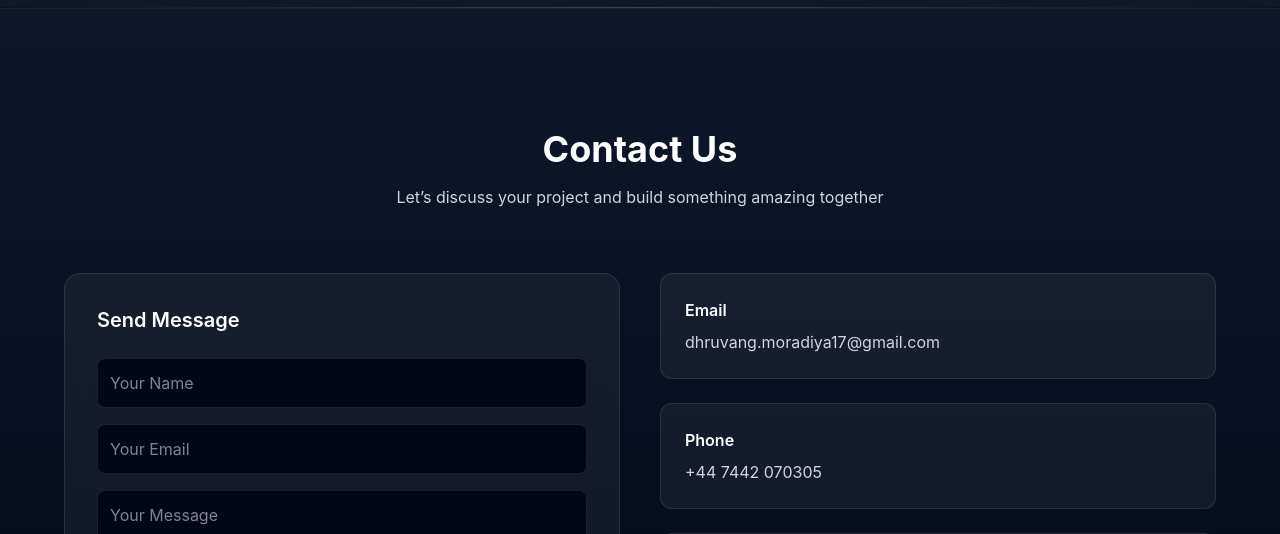
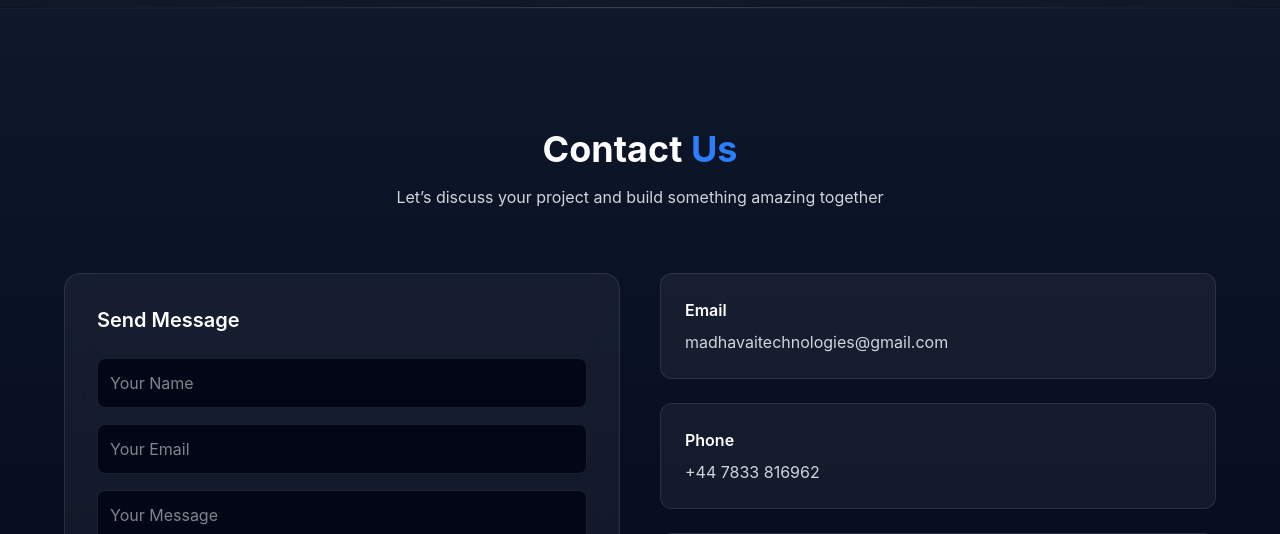
Before and after one commit to maulikmoradiya123/madhav-ai, a React (Vite) app: page / in a window 1280 px wide. Shown: the part 1860-2394 px from the top of the page. Built offline with nearby package versions, Linux system fonts and the light colour scheme.

Commit message:
New changes done 07052026

```diff
--- a/src/App.jsx
+++ b/src/App.jsx
@@ -12,18 +12,45 @@ function App() {
   const [loading, setLoading] = useState(true);
 
   useEffect(() => {
-    // Loader timing (you can reduce to 1500 for better UX)
-    const timer = setTimeout(() => setLoading(false), 1500);
+    const timer = setTimeout(() => setLoading(false), 2000);
     return () => clearTimeout(timer);
   }, []);
 
-  // 🔄 Loader Screen
   if (loading) {
     return (
-      <div className="h-screen flex flex-col items-center justify-center bg-[#0b1220] text-white">
-        {/* <h1 className="text-3xl font-bold mb-4">Madhav AI Technologies</h1> */}
-        <img src={logo} className="w-50 h-50"/>
-        <div className="w-10 h-10 border-4 border-blue-500 border-t-transparent rounded-full animate-spin"></div>
+      <div className="h-screen flex items-center justify-center bg-gradient-to-b from-[#020617] via-[#0b1220] to-[#111827] overflow-hidden">
+
+        {/* Glow Background */}
+        <div className="absolute w-72 h-72 bg-blue-500 opacity-20 blur-3xl rounded-full"></div>
+
+        {/* Content */}
+        <div className="relative flex flex-col items-center">
+
+          {/* Logo */}
+          <div className="animate-pulse">
+            <img
+              src={logo}
+              alt="Logo"
+              className="w-40 h-40 object-contain"
+            />
+          </div>
+
+          {/* Company Name */}
+          <h1 className="text-3xl font-bold text-white mt-4 tracking-wide">
+            Madhav AI Technologies
+          </h1>
+
+          {/* Loading Bar */}
+          <div className="w-64 h-1.5 bg-white/10 rounded-full overflow-hidden mt-6">
+              <div className="h-full bg-blue-500 rounded-full animate-progressBar"></div>
+          </div>
+
+          {/* Small Text */}
+          <p className="text-gray-400 text-sm mt-4 tracking-widest">
+            INITIALIZING EXPERIENCE...
+          </p>
+
+        </div>
       </div>
     );
   }
--- a/src/components/Contact.jsx
+++ b/src/components/Contact.jsx
@@ -27,7 +27,7 @@ function Contact() {
 
         {/* Heading */}
         <div className="text-center mb-16">
-          <h2 className="text-4xl font-bold mb-4">Contact Us</h2>
+          <h2 className="text-4xl font-bold mb-4">Contact <span className="text-blue-500">Us</span></h2>
           <p className="text-gray-300">
             Let’s discuss your project and build something amazing together
           </p>
@@ -86,12 +86,12 @@ function Contact() {
 
             <div className="bg-white/5 border border-white/10 p-6 rounded-xl">
               <h4 className="font-semibold mb-2">Email</h4>
-              <p className="text-gray-300">dhruvang.moradiya17@gmail.com</p>
+              <p className="text-gray-300">madhavaitechnologies@gmail.com</p>
             </div>
 
             <div className="bg-white/5 border border-white/10 p-6 rounded-xl">
               <h4 className="font-semibold mb-2">Phone</h4>
-              <p className="text-gray-300">+44 7442 070305</p>
+              <p className="text-gray-300">+44 7833 816962</p>
             </div>
 
             <div className="bg-white/5 border border-white/10 p-6 rounded-xl">
--- a/src/components/Footer.jsx
+++ b/src/components/Footer.jsx
@@ -30,8 +30,8 @@ function Footer() {
                 {/* Contact */}
                 <div>
                     <h3 className="text-white font-medium mb-4">Contact</h3>
-                    <p className="text-sm">Email : dhruvang.moradiya17@gmail.com</p>
-                    <p className="text-sm">Phone : +44 7442 070305</p>
+                    <p className="text-sm">Email : madhavaitechnologies@gmail.com</p>
+                    <p className="text-sm">Phone : +44 7833 816962</p>
                 </div>
 
             </div>
--- a/src/components/Hero.jsx
+++ b/src/components/Hero.jsx
@@ -27,7 +27,7 @@ function Hero() {
           <img
             src={heroImage}
             alt="AI Illustration"
-            className="w-full max-w-xlg rounded-xl shadow-lg transition transform hover:scale-105 border-0"
+            className="w-full max-w-xlg rounded-xl shadow-lg transition transform border-0"
           />
         </div>
 
--- a/src/components/Services.jsx
+++ b/src/components/Services.jsx
@@ -11,7 +11,7 @@ function Services() {
   return (
     <section id="services" className="py-30 px-6">
       <h2 className="text-4xl text-center font-bold mb-12">
-        Our Services
+        <span className="text-blue-500">Our</span> Services
       </h2>
 
       <div className="grid md:grid-cols-2 lg:grid-cols-4 gap-6">
```
Also changed, not shown: src/App.css (+17 -0 lines).
